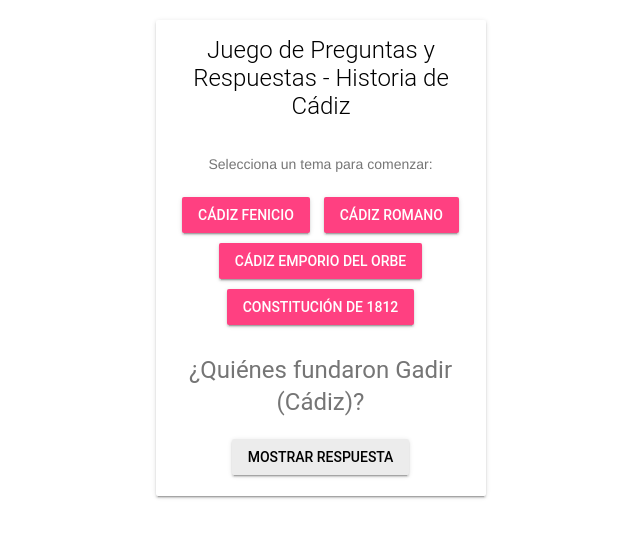
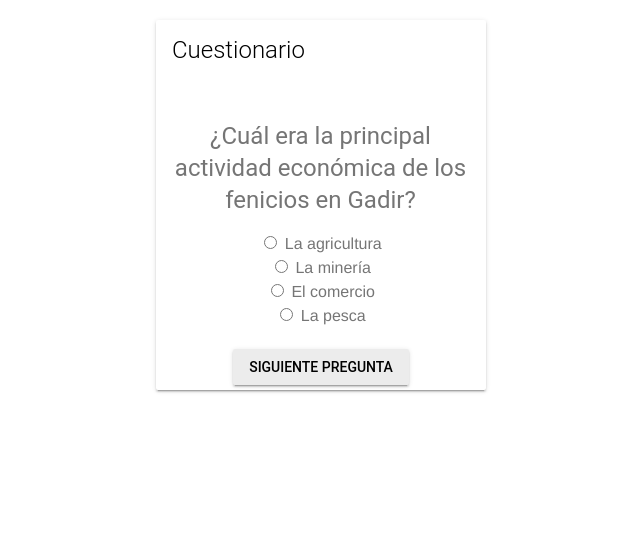
Before and after one commit to mcangu/caistory, a plain HTML site: page index.html in a window 1280 px wide. Both pictures are taken after a click on the button "CÁDIZ FENICIO". Shown: the whole page, without its empty margins (339-979 px from the left). Drawn offline with nearby package versions, Linux system fonts and the light colour scheme.

Commit message:
first commit

```diff
--- a/index.html
+++ b/index.html
@@ -23,11 +23,16 @@
       .mdl-button {
         margin: 5px;
       }
+
+      #quiz-section,
+      #result-section {
+        display: none;
+      }
     </style>
   </head>
 
   <body>
-    <div class="quiz-container mdl-card mdl-shadow--2dp">
+    <div id="main-section" class="quiz-container mdl-card mdl-shadow--2dp">
       <div class="mdl-card__title">
         <h2 class="mdl-card__title-text">
           Juego de Preguntas y Respuestas - Historia de Cádiz
@@ -38,31 +43,62 @@
         <div>
           <button
             class="mdl-button mdl-js-button mdl-button--raised mdl-js-ripple-effect mdl-button--accent"
-            onclick="iniciarJuego('Cádiz Fenicio')"
+            onclick="iniciarCuestionario('Cádiz Fenicio')"
           >
             Cádiz Fenicio
           </button>
           <button
             class="mdl-button mdl-js-button mdl-button--raised mdl-js-ripple-effect mdl-button--accent"
-            onclick="iniciarJuego('Cádiz Romano')"
+            onclick="iniciarCuestionario('Cádiz Romano')"
           >
             Cádiz Romano
           </button>
           <button
             class="mdl-button mdl-js-button mdl-button--raised mdl-js-ripple-effect mdl-button--accent"
-            onclick="iniciarJuego('Cádiz Emporio del Orbe')"
+            onclick="iniciarCuestionario('Cádiz Emporio del Orbe')"
           >
             Cádiz Emporio del Orbe
           </button>
           <button
             class="mdl-button mdl-js-button mdl-button--raised mdl-js-ripple-effect mdl-button--accent"
-            onclick="iniciarJuego('Constitución de 1812')"
+            onclick="iniciarCuestionario('Constitución de 1812')"
           >
             Constitución de 1812
           </button>
         </div>
-        <div id="pregunta"></div>
       </div>
+    </div>
+
+    <div id="quiz-section" class="quiz-container mdl-card mdl-shadow--2dp">
+      <div class="mdl-card__title">
+        <h2 class="mdl-card__title-text">Cuestionario</h2>
+      </div>
+      <div class="mdl-card__supporting-text" id="pregunta-container"></div>
+      <button
+        class="mdl-button mdl-js-button mdl-button--raised mdl-js-ripple-effect"
+        onclick="siguientePregunta()"
+      >
+        Siguiente Pregunta
+      </button>
+    </div>
+
+    <div id="result-section" class="quiz-container mdl-card mdl-shadow--2dp">
+      <div class="mdl-card__title">
+        <h2 class="mdl-card__title-text">Resultados</h2>
+      </div>
+      <div class="mdl-card__supporting-text" id="resultados-container"></div>
+      <button
+        class="mdl-button mdl-js-button mdl-button--raised mdl-js-ripple-effect mdl-button--accent"
+        onclick="volverAlInicio()"
+      >
+        Volver a la pantalla principal
+      </button>
+      <button
+        class="mdl-button mdl-js-button mdl-button--raised mdl-js-ripple-effect mdl-button--accent"
+        onclick="repetirCuestionario()"
+      >
+        Repetir Cuestionario
+      </button>
     </div>
 
     <script>
@@ -70,84 +106,212 @@
         "Cádiz Fenicio": [
           {
             pregunta: "¿Quiénes fundaron Gadir (Cádiz)?",
-            respuesta: "Los fenicios",
+            opciones: [
+              "Los griegos",
+              "Los romanos",
+              "Los fenicios",
+              "Los cartagineses",
+            ],
+            respuestaCorrecta: "Los fenicios",
           },
           {
             pregunta: "¿En qué siglo fue fundada Gadir?",
-            respuesta: "Siglo XI a.C.",
+            opciones: [
+              "Siglo VIII a.C.",
+              "Siglo XI a.C.",
+              "Siglo VI a.C.",
+              "Siglo III a.C.",
+            ],
+            respuestaCorrecta: "Siglo XI a.C.",
           },
           {
             pregunta:
               "¿Cuál era la principal actividad económica de los fenicios en Gadir?",
-            respuesta: "El comercio",
+            opciones: [
+              "La agricultura",
+              "La minería",
+              "El comercio",
+              "La pesca",
+            ],
+            respuestaCorrecta: "El comercio",
           },
         ],
         "Cádiz Romano": [
           {
             pregunta: "¿Cómo se llamaba Cádiz durante la época romana?",
-            respuesta: "Gades",
+            opciones: ["Gadir", "Gades", "Hispalis", "Tartessos"],
+            respuestaCorrecta: "Gades",
           },
           {
             pregunta:
               "¿Qué emperador romano otorgó el estatus de municipio a Gades?",
-            respuesta: "Julio César",
+            opciones: ["Augusto", "Julio César", "Trajano", "Nerón"],
+            respuestaCorrecta: "Julio César",
           },
           {
             pregunta:
               "¿Qué producto era muy valorado por los romanos procedente de Gades?",
-            respuesta: "El garum",
+            opciones: ["Aceite de oliva", "El garum", "El trigo", "El vino"],
+            respuestaCorrecta: "El garum",
           },
         ],
         "Cádiz Emporio del Orbe": [
           {
             pregunta: "¿Por qué Cádiz fue conocida como el Emporio del Orbe?",
-            respuesta: "Por su importancia comercial durante el siglo XVIII",
+            opciones: [
+              "Por su importancia comercial durante el siglo XVIII",
+              "Por ser una ciudad fortificada",
+              "Por su riqueza minera",
+              "Por su producción de vinos",
+            ],
+            respuestaCorrecta:
+              "Por su importancia comercial durante el siglo XVIII",
           },
           {
             pregunta:
               "¿Qué tipo de comercio era relevante en Cádiz durante el siglo XVIII?",
-            respuesta: "Comercio con América",
+            opciones: [
+              "Comercio con América",
+              "Comercio con Asia",
+              "Comercio con África",
+              "Comercio con Europa del Este",
+            ],
+            respuestaCorrecta: "Comercio con América",
           },
           {
             pregunta:
               "¿Cuál era el papel de Cádiz en el comercio español en el siglo XVIII?",
-            respuesta: "Era un puerto principal",
+            opciones: [
+              "Era un puerto secundario",
+              "Era un puerto principal",
+              "Era un centro de producción textil",
+              "Era una ciudad minera",
+            ],
+            respuestaCorrecta: "Era un puerto principal",
           },
         ],
         "Constitución de 1812": [
           {
             pregunta: "¿Cómo se conoce popularmente a la Constitución de 1812?",
-            respuesta: "La Pepa",
+            opciones: ["La Pepa", "La Gades", "La Libertadora", "La Primera"],
+            respuestaCorrecta: "La Pepa",
           },
           {
             pregunta: "¿En qué año se promulgó la Constitución de 1812?",
-            respuesta: "1812",
+            opciones: ["1808", "1810", "1812", "1814"],
+            respuestaCorrecta: "1812",
           },
           {
             pregunta: "¿Dónde fue promulgada la Constitución de 1812?",
-            respuesta: "En Cádiz",
+            opciones: ["Madrid", "Sevilla", "Cádiz", "Barcelona"],
+            respuestaCorrecta: "Cádiz",
           },
         ],
       };
 
-      function iniciarJuego(tema) {
-        const temaPreguntas = preguntas[tema];
-        const indiceAleatorio = Math.floor(
-          Math.random() * temaPreguntas.length
-        );
-        const preguntaSeleccionada = temaPreguntas[indiceAleatorio];
+      let preguntasSeleccionadas = [];
+      let respuestasUsuario = [];
+      let indicePreguntaActual = 0;
 
-        document.getElementById("pregunta").innerHTML = `
-                <h4>${preguntaSeleccionada.pregunta}</h4>
-                <button class="mdl-button mdl-js-button mdl-button--raised mdl-js-ripple-effect"
-                    onclick="mostrarRespuesta('${preguntaSeleccionada.respuesta}')">Mostrar Respuesta</button>
+      function iniciarCuestionario(tema) {
+        // Selecciona tres preguntas aleatorias del tema elegido
+        preguntasSeleccionadas = [];
+        respuestasUsuario = [];
+        indicePreguntaActual = 0;
+        const temaPreguntas = [...preguntas[tema]];
+        while (preguntasSeleccionadas.length < 3 && temaPreguntas.length > 0) {
+          const indiceAleatorio = Math.floor(
+            Math.random() * temaPreguntas.length
+          );
+          preguntasSeleccionadas.push(
+            temaPreguntas.splice(indiceAleatorio, 1)[0]
+          );
+        }
+
+        // Muestra la primera pregunta
+        document.getElementById("main-section").style.display = "none";
+        document.getElementById("result-section").style.display = "none";
+        document.getElementById("quiz-section").style.display = "block";
+        mostrarPregunta();
+      }
+
+      function mostrarPregunta() {
+        const pregunta = preguntasSeleccionadas[indicePreguntaActual];
+        const preguntaContainer = document.getElementById("pregunta-container");
+        preguntaContainer.innerHTML = `
+                <h4>${pregunta.pregunta}</h4>
+                ${pregunta.opciones
+                  .map(
+                    (opcion, i) => `
+                    <label class="mdl-radio mdl-js-radio mdl-js-ripple-effect" for="opcion-${indicePreguntaActual}-${i}">
+                        <input type="radio" id="opcion-${indicePreguntaActual}-${i}" class="mdl-radio__button" name="pregunta" value="${opcion}">
+                        <span class="mdl-radio__label">${opcion}</span>
+                    </label><br>
+                `
+                  )
+                  .join("")}
             `;
       }
 
-      function mostrarRespuesta(respuesta) {
-        document.getElementById("pregunta").innerHTML += `
-                <p><strong>Respuesta:</strong> ${respuesta}</p>
-            `;
+      function siguientePregunta() {
+        const opciones = document.getElementsByName("pregunta");
+        let respuestaUsuario = "";
+        for (const opcion of opciones) {
+          if (opcion.checked) {
+            respuestaUsuario = opcion.value;
+            break;
+          }
+        }
+
+        if (respuestaUsuario === "") {
+          alert("Por favor, selecciona una respuesta antes de continuar.");
+          return;
+        }
+
+        respuestasUsuario.push({
+          pregunta: preguntasSeleccionadas[indicePreguntaActual].pregunta,
+          respuestaUsuario,
+          respuestaCorrecta:
+            preguntasSeleccionadas[indicePreguntaActual].respuestaCorrecta,
+        });
+
+        indicePreguntaActual++;
+
+        if (indicePreguntaActual < preguntasSeleccionadas.length) {
+          mostrarPregunta();
+        } else {
+          mostrarResultados();
+        }
+      }
+
+      function mostrarResultados() {
+        let correctas = 0;
+        respuestasUsuario.forEach((respuesta) => {
+          if (respuesta.respuestaUsuario === respuesta.respuestaCorrecta) {
+            correctas++;
+          }
+        });
+
+        document.getElementById("quiz-section").style.display = "none";
+        document.getElementById("result-section").style.display = "block";
+
+        const resultadosContainer = document.getElementById(
+          "resultados-container"
+        );
+        resultadosContainer.innerHTML = `<h4>Has acertado ${correctas} de ${preguntasSeleccionadas.length} preguntas.</h4>`;
+      }
+
+      function volverAlInicio() {
+        document.getElementById("result-section").style.display = "none";
+        document.getElementById("main-section").style.display = "block";
+      }
+
+      function repetirCuestionario() {
+        document.getElementById("result-section").style.display = "none";
+        document.getElementById("quiz-section").style.display = "block";
+        indicePreguntaActual = 0;
+        respuestasUsuario = [];
+        mostrarPregunta();
       }
     </script>
   </body>
```
